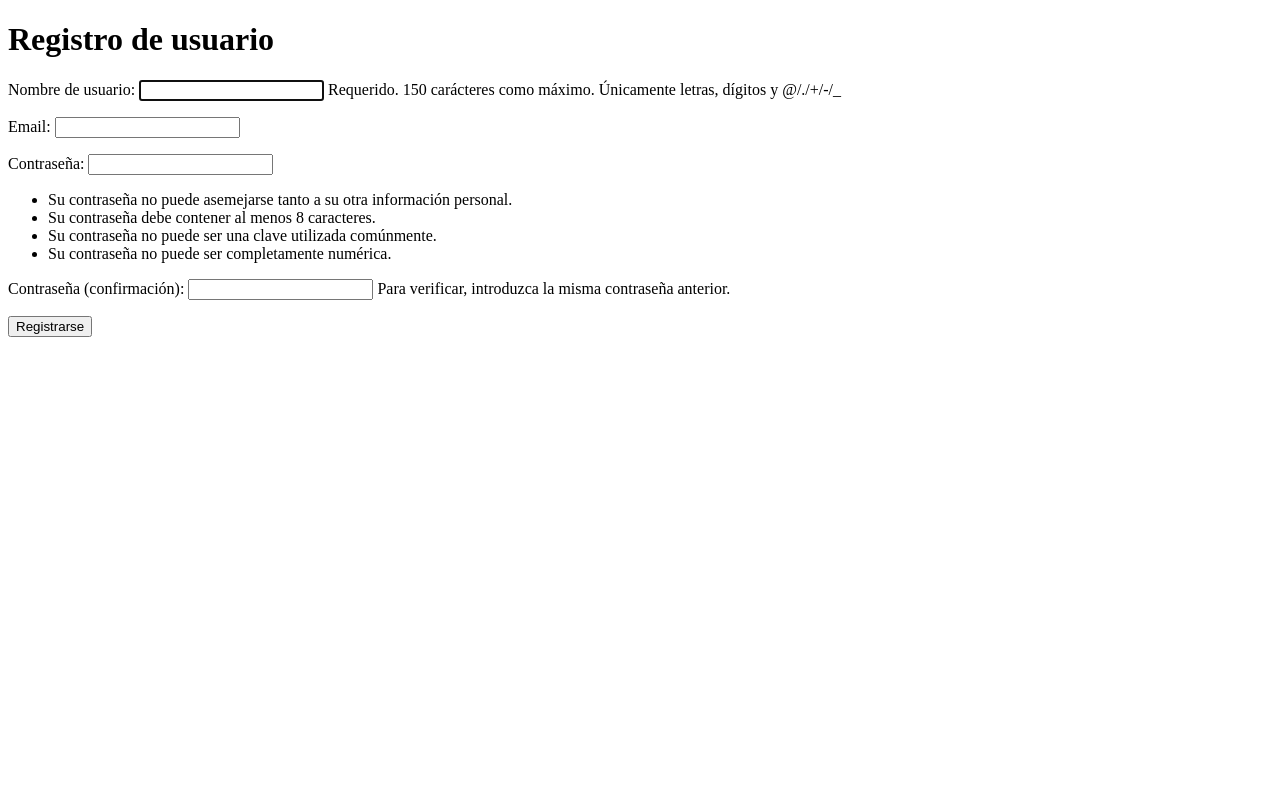
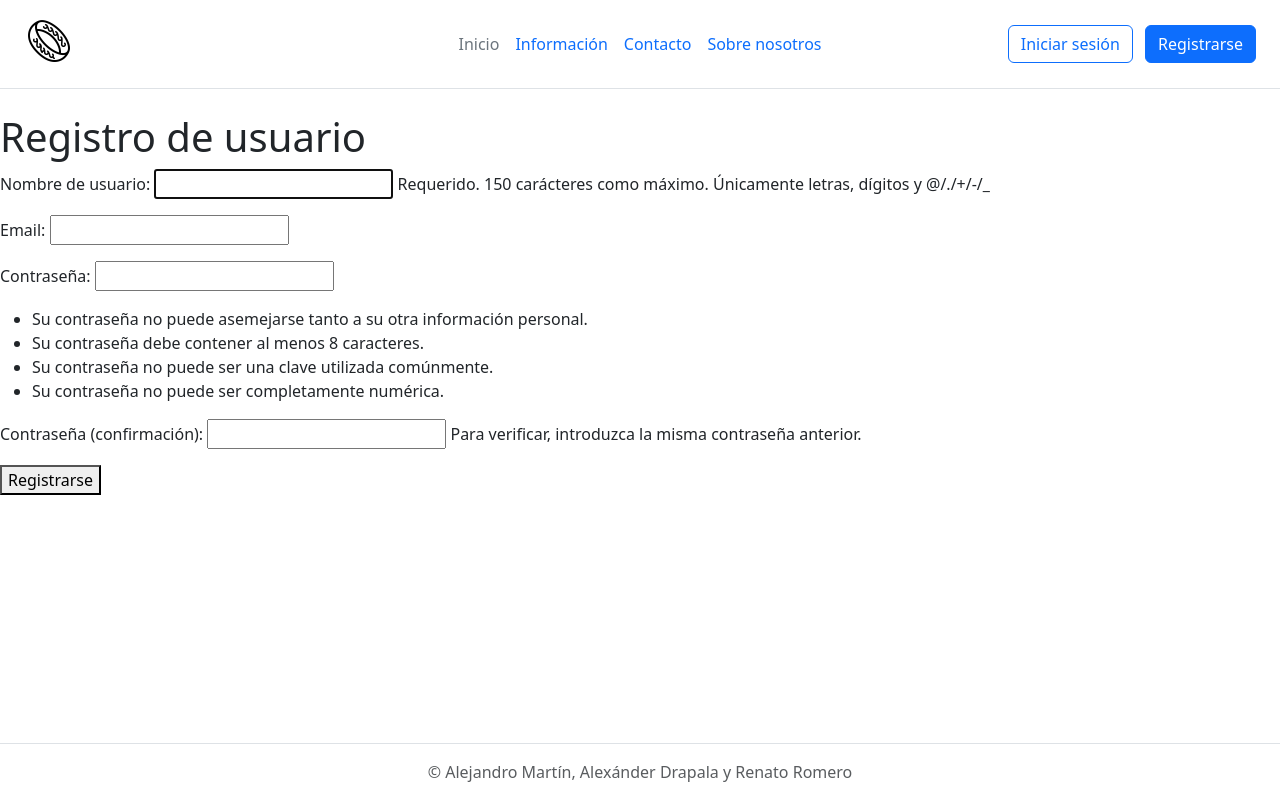
Before and after one commit to amarher3012/django-tierra-media, a Django app: page /tierra-media/cuentas/registro in a window 1280 px wide. Run offline with Django 4.2, Linux system fonts and the light colour scheme; some libraries are stand-ins or nearby versions.

Commit message:
Añadir funcionalidades y detalles a base.html, login.html y register.html. Solucionar un problema con los enlaces para cerrar sesión.

```diff
--- a/templates/base.html
+++ b/templates/base.html
@@ -19,16 +19,19 @@
         </div>
 
         <ul class="nav col-12 col-md-auto mb-2 justify-content-center mb-md-0">
-            <li><a href="#" class="nav-link px-2 link-secondary">Inicio</a></li>
+            <li><a href="{% url 'tierra_media:index' %}" class="nav-link px-2 link-secondary">Inicio</a></li>
             <li><a href="#" class="nav-link px-2">Información</a></li>
             <li><a href="#" class="nav-link px-2">Contacto</a></li>
             <li><a href="#" class="nav-link px-2">Sobre nosotros</a></li>
         </ul>
 
         {% if user.is_authenticated %}
-            <div class="col-md-3 text-end pe-4">
-                Bienvenido, <b>{{ user.username }}</b>
-                <a href="{% url 'tierra_media:logout' %}" type="button" class="btn btn-primary ms-2">Cerrar sesión</a>
+            <div class="col-md-3 text-end pe-4 d-flex align-items-center justify-content-end">
+                <div>Bienvenido,  <b>{{ user.username }}</b></div>
+                <form action="{% url 'tierra_media:logout' %}" method="POST">
+                    {% csrf_token %}
+                    <button type="submit" class="btn btn-primary ms-2">Cerrar sesión</button>
+                </form>
             </div>
         {% else %}
             <div class="col-md-3 text-end pe-4">
--- a/templates/registration/register.html
+++ b/templates/registration/register.html
@@ -1,17 +1,21 @@
+{% extends 'base.html' %}
 {% load static %}
-<!DOCTYPE html>
-<html lang="es">
-<head>
-    <meta charset="UTF-8">
-    <link rel="icon" href="{% static 'favicon.ico' %}" type="image/x-icon">
-    <title>Registro de usuario</title>
-</head>
-<body>
+{% block content %}
     <h1>Registro de usuario</h1>
-    <form method="post">
-        {% csrf_token %}
-        {{ form.as_p }}
-        <button type="submit">Registrarse</button>
-    </form>
-</body>
-</html>
+    {% if user.is_authenticated %}
+        <div><p>Parece que ya has iniciado sesión. Por favor, cierra sesión antes de crear una cuenta nueva.</p></div>
+        <div class="d-flex align-items-center justify-content-start gap-2">
+            <a href="{% url 'tierra_media:index' %}" class="text-decoration-none">Volver a Inicio</a>
+            <form action="{% url 'tierra_media:logout' %}" method="POST" class="m-0 p-0 d-inline">
+                {% csrf_token %}
+                <button type="submit" class="btn btn-link text-decoration-none p-0 m-0">Cerrar sesión</button>
+            </form>
+        </div>
+    {% else %}
+        <form method="post">
+            {% csrf_token %}
+            {{ form.as_p }}
+            <button type="submit">Registrarse</button>
+        </form>
+    {% endif %}
+{% endblock %}
```
Also changed, not shown: templates/registration/login.html (+20 -14 lines).
